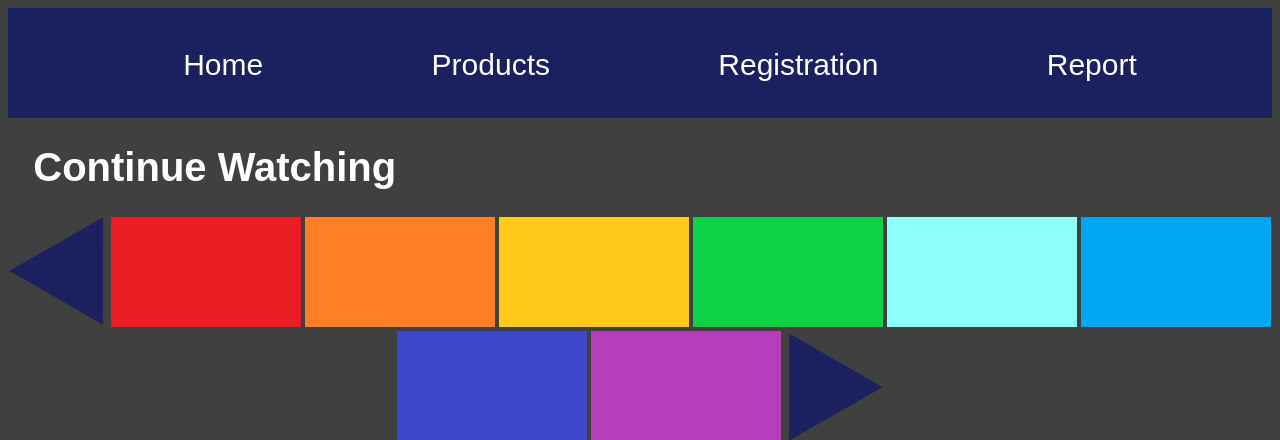
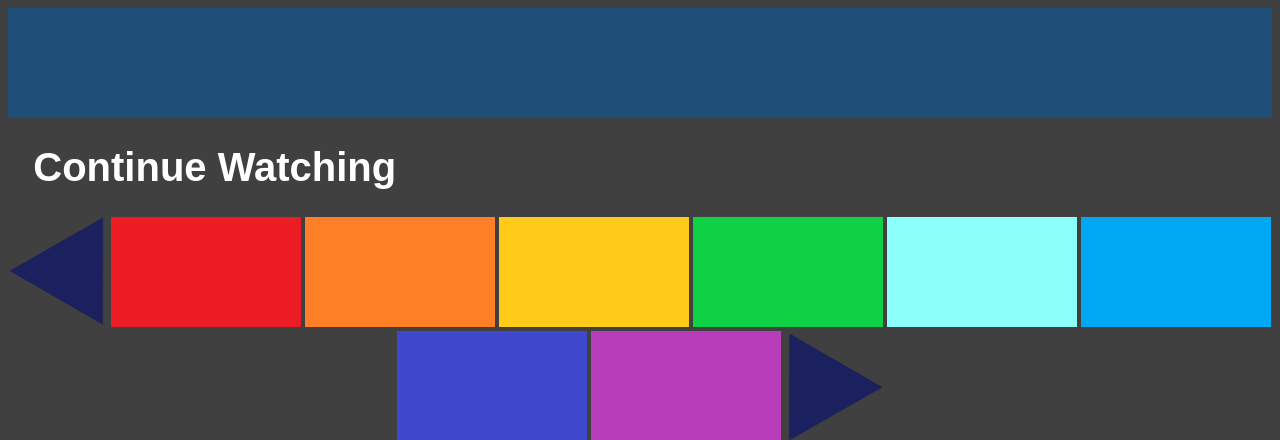
Before and after one commit to pnowy11/PPM-Website, a PHP site: page / in a window 1280 px wide. Shown: the top 440 px of the page. Run offline with PHP 8.4, Linux system fonts and the light colour scheme.

```diff
--- a/HTML/Index.html
+++ b/HTML/Index.html
@@ -6,10 +6,6 @@
 <head>
 <nav id="nav">
 	<ul>
-		<li><a href="index.html"><span>Home</span></a></li>
-		<li><a href="products.html"><span>Products</span></a></li>
-		<li><a href="registration.html"><span>Registration</span></a></li>
-		<li><a href="report.html"><span>Report </span></a></li>
 	</ul>
 </nav>
 <div> <!--gives extra space-->
--- a/HTML/style.css
+++ b/HTML/style.css
@@ -31,6 +31,8 @@ text-align: center;
 	text-align: center;
 	flex: 1;
 	border: 5px;
+	height:"110";
+	width:"190";
 }
 div {
   text-align: center;
@@ -56,7 +58,7 @@ input {
 }
 nav {
 	flex: 1;
-	background-color: #1B205F;
+	background-color: #1f4e79;
 	height: 110px;
 	top: 0px;
 	left: 0px;
```
